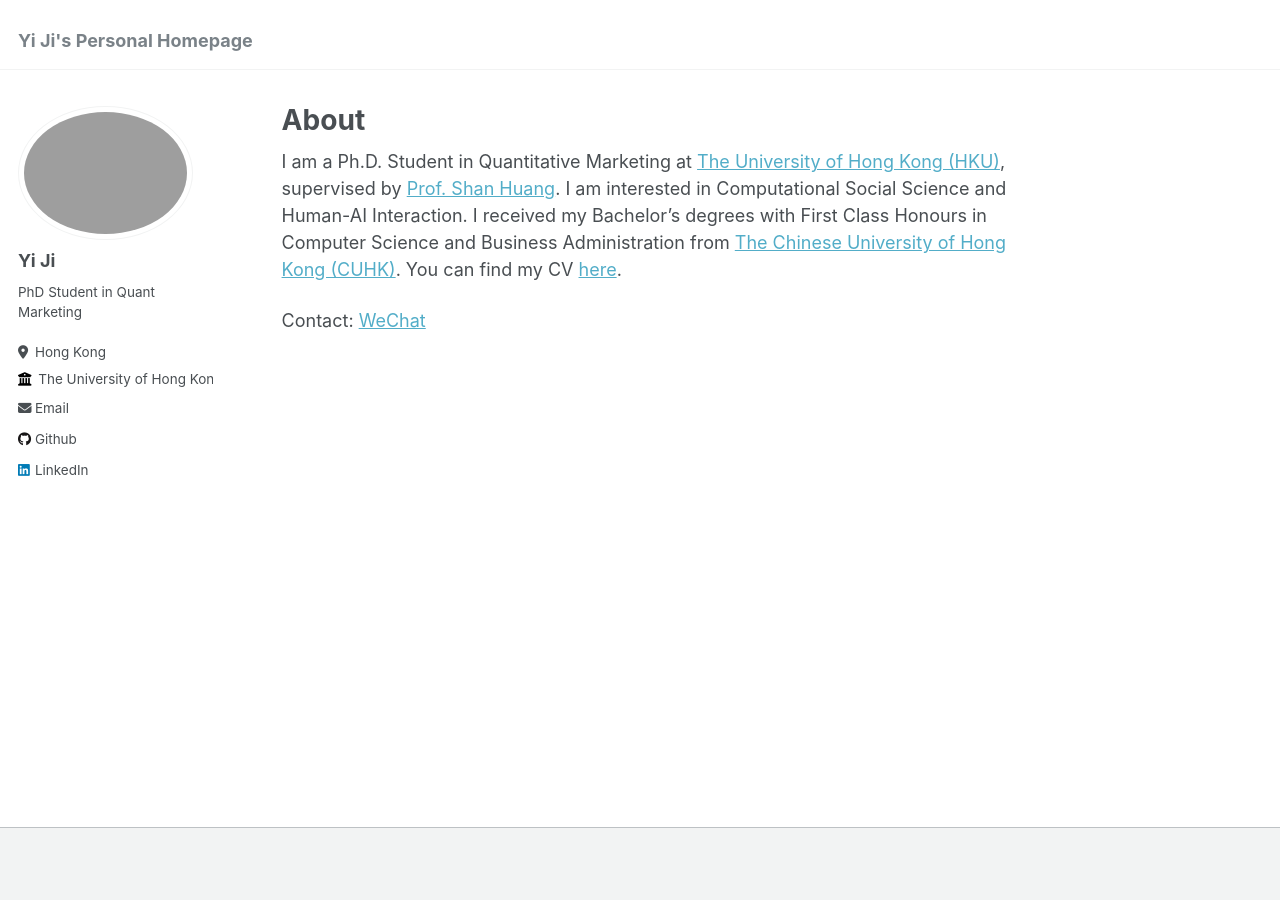
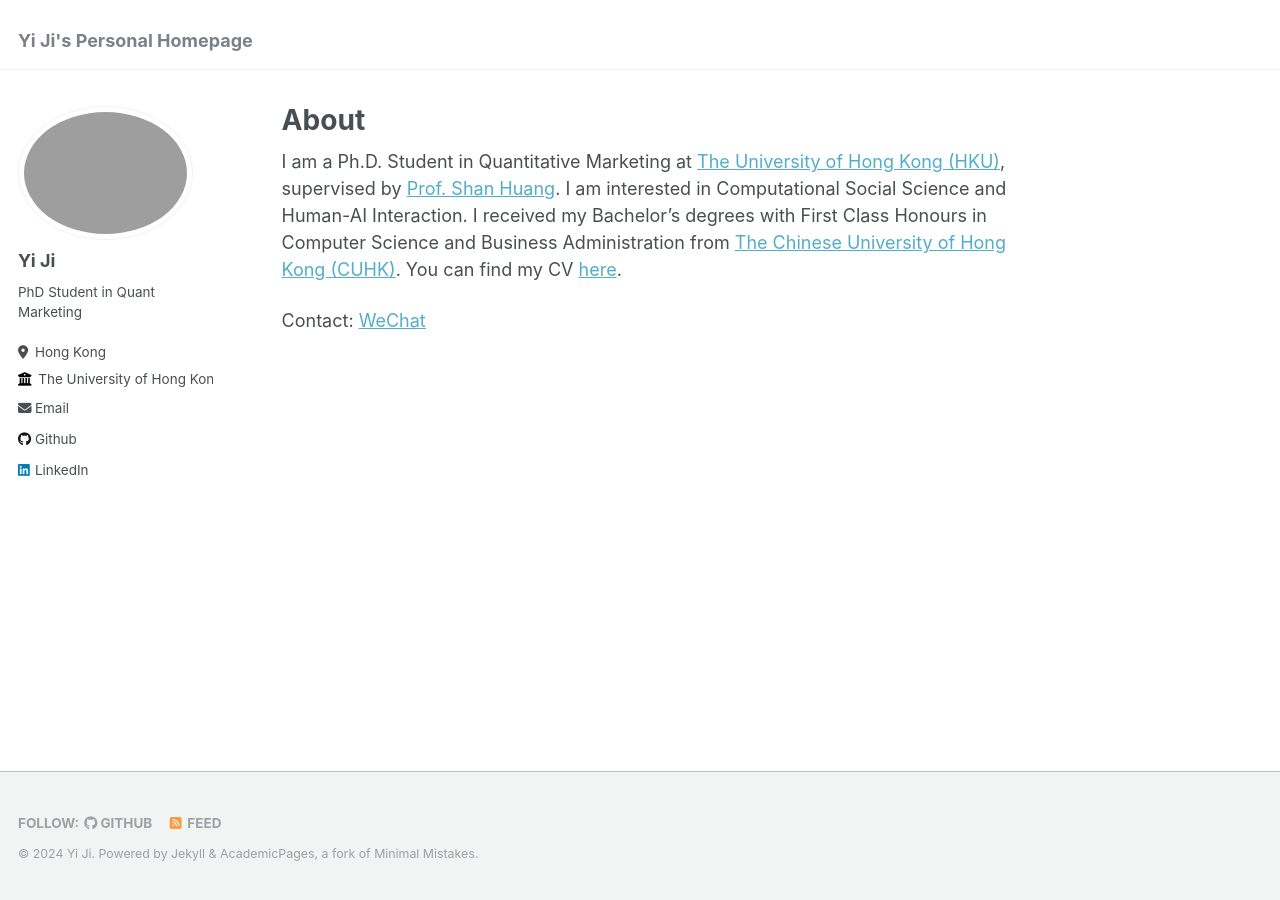
Before and after one commit to jasonyji/jasonyji.github.io, a Jekyll site: the page built from _pages/about.md, in a window 1280 px wide. Built offline with Jekyll 4.4.1, drawn with Linux system fonts in a browser that asks for light colours.

Commit message:
Update footer.html

```diff
--- a/_includes/footer.html
+++ b/_includes/footer.html
@@ -1,4 +1,4 @@
-<!-- {% include base_path %}
+{% include base_path %}
 
 {% if site.author.github or site.author.bitbucket or site.atom_feed.hide != true %}
 <div class="page__footer-follow">
@@ -19,4 +19,4 @@
 </div>
 {% endif %}
 
-<div class="page__footer-copyright">&copy; {{ site.time | date: '%Y' }} {{ site.name | default: site.title }}. {{ site.data.ui-text[site.locale].powered_by | default: "Powered by" }} <a href="http://jekyllrb.com" rel="nofollow">Jekyll</a> &amp; <a href="https://github.com/academicpages/academicpages.github.io">AcademicPages</a>, a fork of <a href="https://mademistakes.com/work/minimal-mistakes-jekyll-theme/" rel="nofollow">Minimal Mistakes</a>.</div> -->
+<div class="page__footer-copyright">&copy; {{ site.time | date: '%Y' }} {{ site.name | default: site.title }}. {{ site.data.ui-text[site.locale].powered_by | default: "Powered by" }} <a href="http://jekyllrb.com" rel="nofollow">Jekyll</a> &amp; <a href="https://github.com/academicpages/academicpages.github.io">AcademicPages</a>, a fork of <a href="https://mademistakes.com/work/minimal-mistakes-jekyll-theme/" rel="nofollow">Minimal Mistakes</a>.</div>
```
